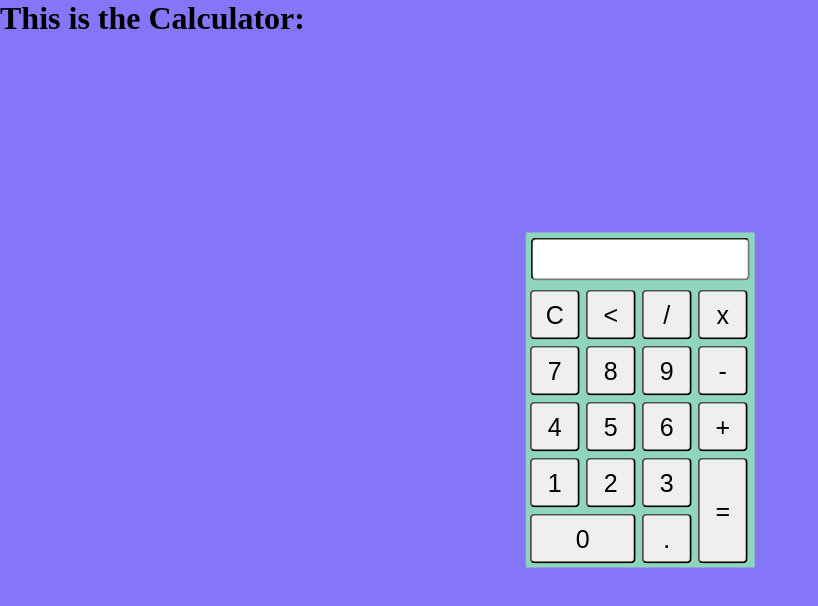
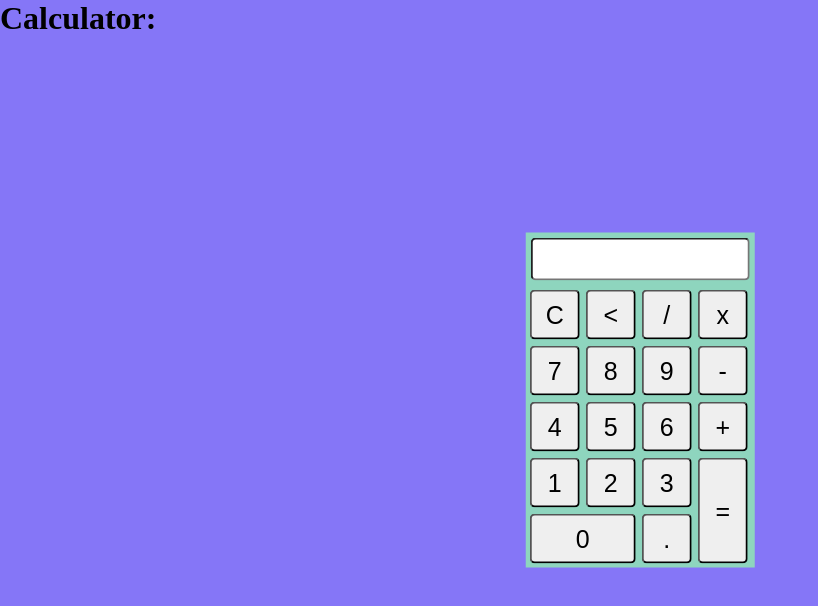
Before and after one commit to kevinserr/Calculator, a plain HTML site: page index.html in a window 1280 px wide. Shown: the whole page, without its empty margins (0-818 px from the left). Drawn offline with Linux system fonts and the light colour scheme.

Commit message:
Update index.html

```diff
--- a/index.html
+++ b/index.html
@@ -7,7 +7,7 @@
 	<script type="text/javascript" src="script.js"></script>
 </head>
 <body>
-	<h1> This is the Calculator: </h1>
+	<h1> Calculator: </h1>
 	<div class="container">
 		<form name="form">
 			<input class="textview" name="textview">
```
